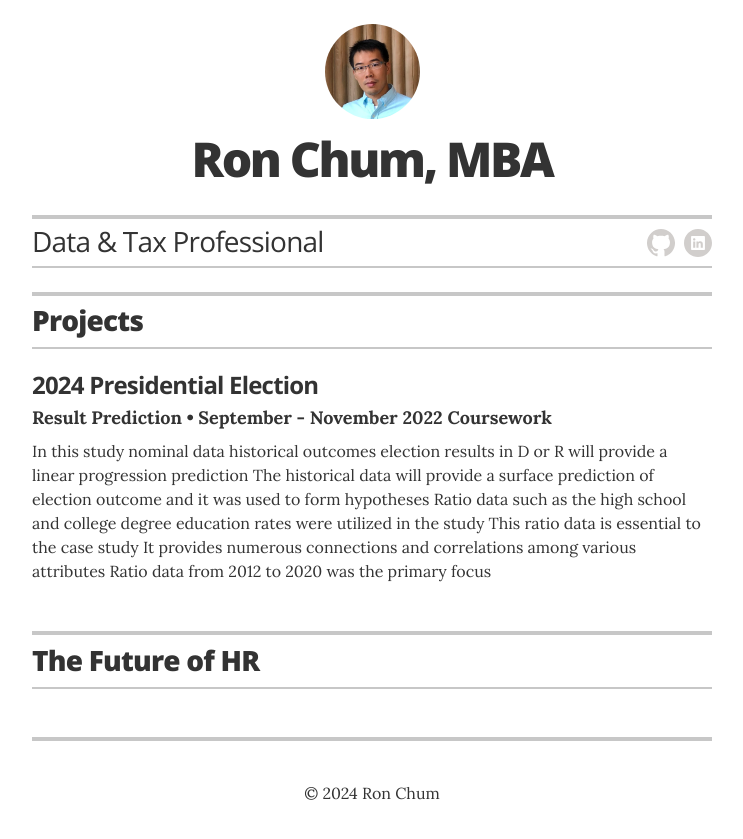
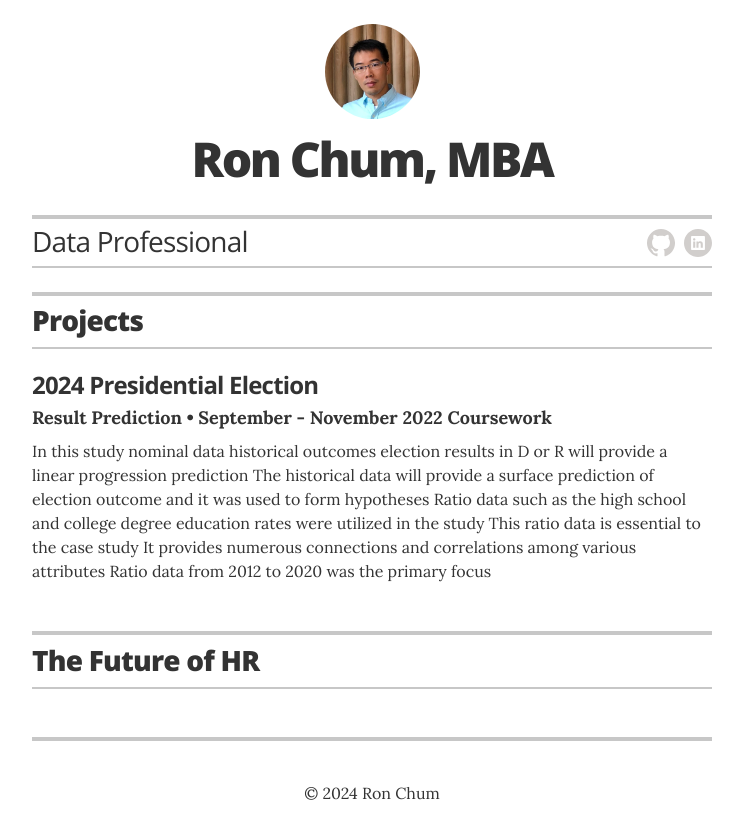
Before and after one commit to rchum/p3, a Jekyll site: the page built from index.html, in a window 1280 px wide. Shown: the top 839 px of the page, without its empty margins (268-1011 px from the left). Built offline with Jekyll 4.4.1, drawn with Linux system fonts in a browser that asks for light colours.

Commit message:
Update _config.yml

```diff
--- a/_config.yml
+++ b/_config.yml
@@ -11,7 +11,7 @@ sass:
 # Resume settings
 resume_avatar:                  "true"
 resume_name:                    "Ron Chum, MBA"
-resume_title:                   "Data & Tax Professional"
+resume_title:                   "Data Professional"
 
 # used for the contact button in _layouts/resume.html
 #resume_contact_email:           "rchum2@illinois.edu"
```
